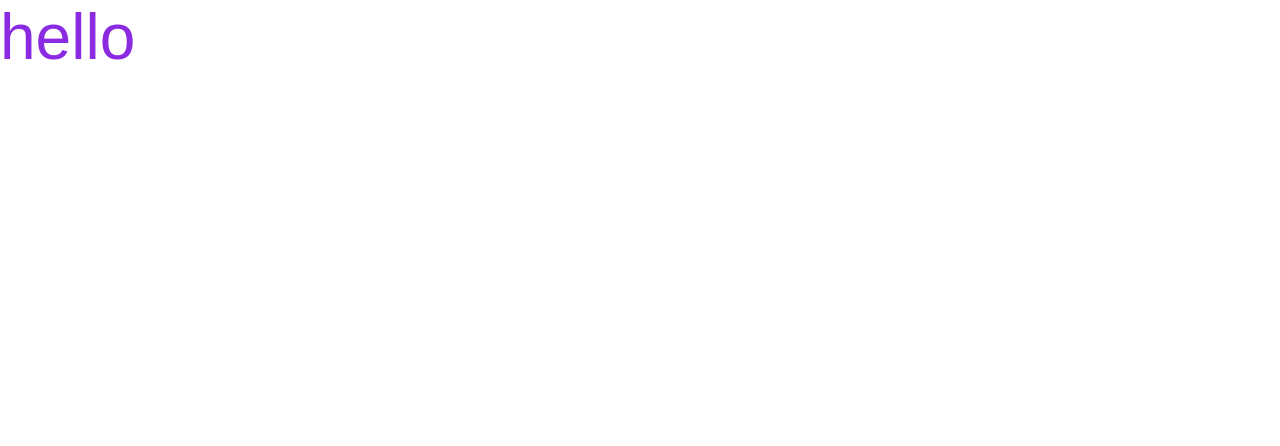
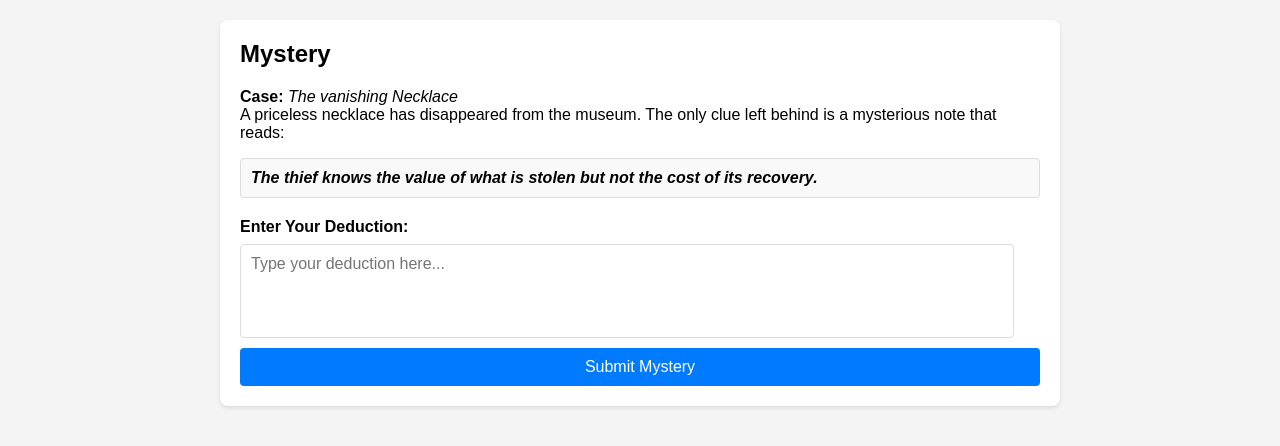
Before and after one commit to PawanPawar11/BlockHunt, a Next.js app: page / in a window 1280 px wide. Shown: the top 446 px of the page. Built offline with nearby package versions, Linux system fonts and the light colour scheme.

Commit message:
added basics

```diff
--- a/app/page.jsx
+++ b/app/page.jsx
@@ -1,11 +1,53 @@
-import React from "react";
+"use client";
 
-const page = () => {
+import React, { useState } from "react";
+import "@styles/app.scss";
+
+const Page = () => {
+  const [deduction, setDeduction] = useState("");
+  const handleSubmit = (e) => {
+    e.preventDefault();
+    console.log("Deduction submitted:", deduction);
+    setDeduction("");
+  };
+
   return (
     <>
-      <div>hello</div>
+      <div className="container">
+        <div className="mystery-text">
+          <h2>Mystery</h2>
+          <p>
+            <strong>Case:</strong> <em>The vanishing Necklace</em>
+            <br />A priceless necklace has disappeared from the museum. The only
+            clue left behind is a mysterious note that reads:
+          </p>
+          <p className="mystery-description">
+            <strong>
+              <em>
+                The thief knows the value of what is stolen but not the cost of
+                its recovery.
+              </em>
+            </strong>
+          </p>
+        </div>
+        <div className="input-area">
+          <form onSubmit={handleSubmit}>
+            <label htmlFor="deduction">Enter Your Deduction:</label>
+            <textarea
+              id="deduction"
+              rows="4"
+              cols="50"
+              placeholder="Type your deduction here..."
+              value={deduction}
+              onChange={(e) => setDeduction(e.target.value)}
+              style={{ resize: "none" }}
+            />
+            <button type="submit">Submit Mystery</button>
+          </form>
+        </div>
+      </div>
     </>
   );
 };
 
-export default page;
+export default Page;
--- a/styles/app.scss
+++ b/styles/app.scss
@@ -1,7 +1,78 @@
-* {
-    margin: 0;
-    padding: 0;
-    font-family: Arial, Helvetica, sans-serif;
-    font-size: 2rem;
-    color: blueviolet;
+// General styling for the body
+body {
+  font-family: Arial, sans-serif;
+  margin: 0;
+  padding: 0;
+  background-color: #f4f4f4;
 }
+
+// Container to center the content
+.container {
+  max-width: 800px;
+  margin: 20px auto;
+  padding: 20px;
+  background-color: #fff;
+  border-radius: 8px;
+  box-shadow: 0 2px 4px rgba(0, 0, 0, 0.1);
+}
+
+// Styling for the mystery text box
+.mystery-text {
+  margin-bottom: 20px;
+
+  h2 {
+    margin-top: 0;
+  }
+}
+
+.mystery-description {
+  padding: 10px;
+  border: 1px solid #ddd;
+  border-radius: 4px;
+  background-color: #f9f9f9;
+  white-space: pre-wrap; // Maintains spacing and line breaks
+}
+
+// Styling for the text area and button
+.input-area {
+  display: flex;
+  flex-direction: column;
+
+  form {
+    display: flex;
+    flex-direction: column;
+
+    label {
+      margin-bottom: 8px;
+      font-weight: bold;
+    }
+
+    textarea {
+      width: 94%;
+      padding: 10px;
+      border: 1px solid #ddd;
+      border-radius: 4px;
+      resize: vertical;
+      font-family: Arial, sans-serif;
+      font-size: 16px;
+      margin-bottom: 10px;
+      margin-right: 10px;
+      outline: none;
+    }
+
+    button {
+      padding: 10px 20px;
+      border: none;
+      border-radius: 4px;
+      background-color: #007bff;
+      color: #fff;
+      font-size: 16px;
+      cursor: pointer;
+      transition: background-color 0.3s;
+
+      &:hover {
+        background-color: #0056b3;
+      }
+    }
+  }
+}
```
